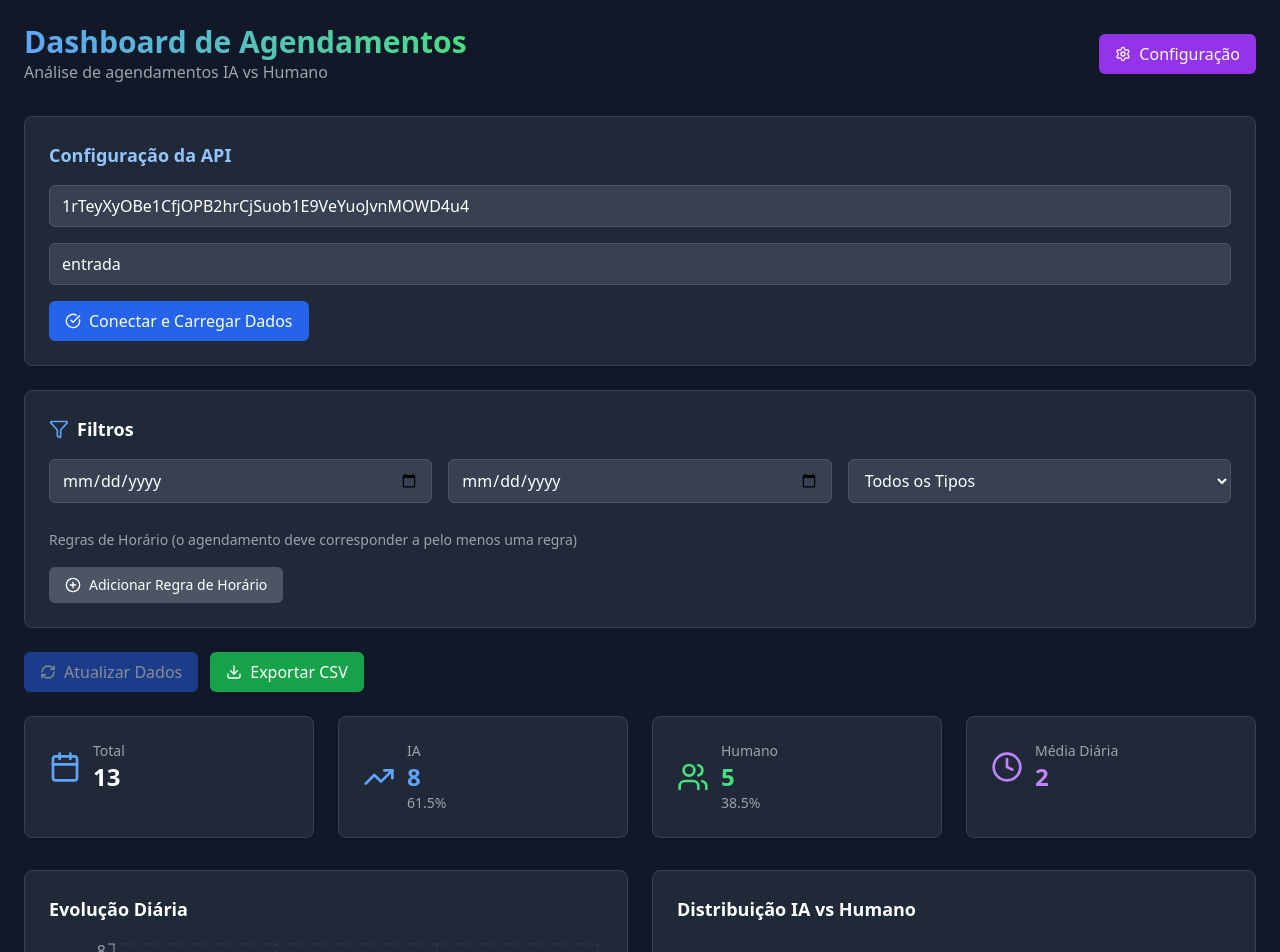
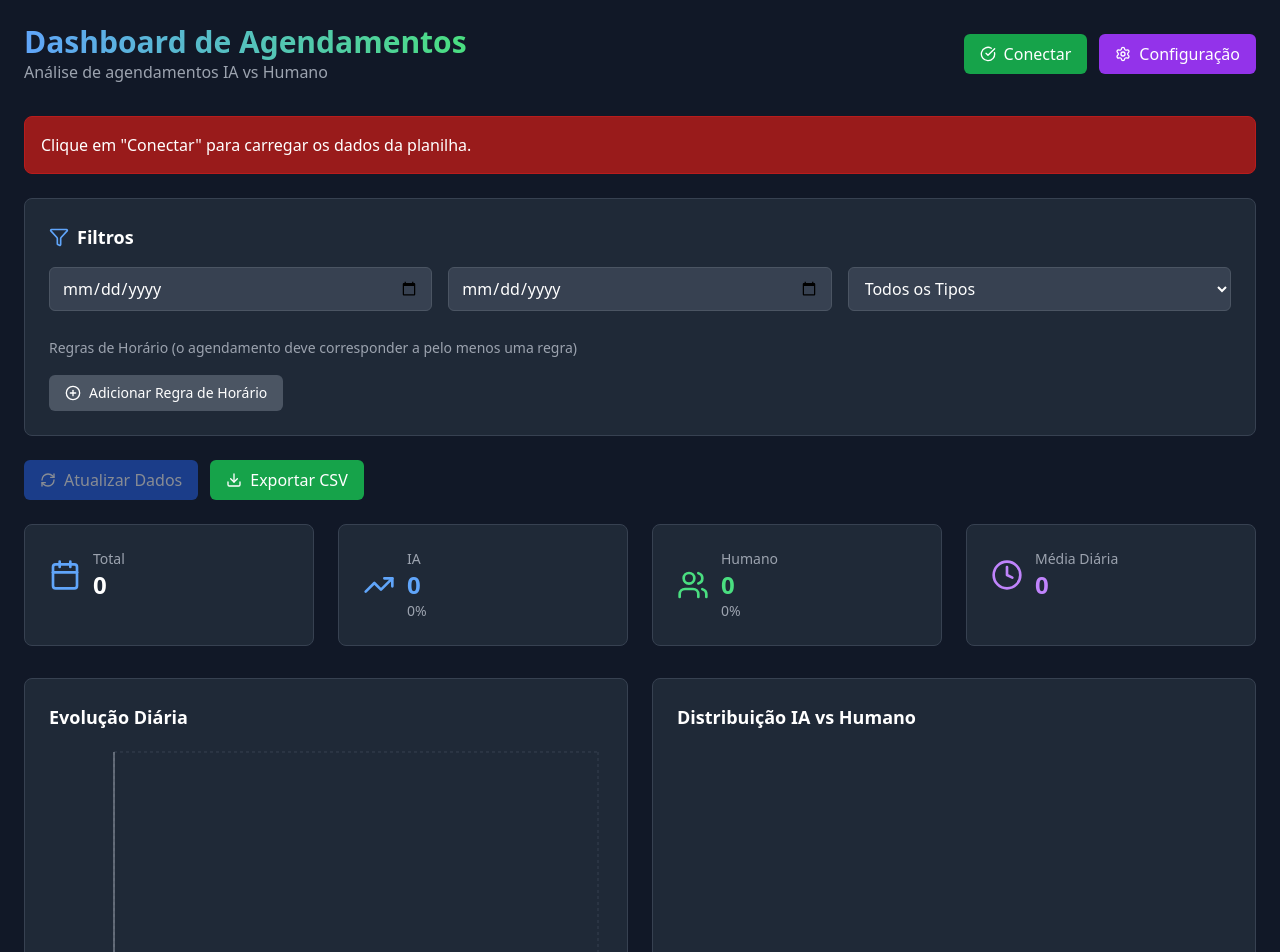
Before and after one commit to WoodAllem-IA/meu-dashboard-agendamentos, a React (Create React App) app: page / in a window 1280 px wide. Shown: the top 952 px of the page. Built offline with nearby package versions, Linux system fonts and the light colour scheme.

Commit message:
Atualiza App.js com ID da planilha pré-definido

```diff
--- a/src/App.js
+++ b/src/App.js
@@ -1,24 +1,6 @@
 import React, { useState, useEffect, useMemo } from 'react';
 import { AreaChart, Area, BarChart, Bar, CartesianGrid, Cell, Pie, PieChart, ResponsiveContainer, Tooltip, XAxis, YAxis } from 'recharts';
 import { Calendar, CheckCircle, Clock, Download, Filter, PlusCircle, RefreshCw, Settings, Trash2, TrendingUp, Users } from 'lucide-react';
-
-// Dados simulados para exibição inicial (MOVIDO PARA FORA DO COMPONENTE)
-const mockData = [
-    { id: 'W', created: '2025-07-12T20:29:56', activity: 'agendadahumano', source: 'whatsapp' },
-    { id: 'Kuka', created: '2025-07-12T20:20:00', activity: 'agendadahumano', source: 'whatsapp' },
-    { id: 'Maiane', created: '2025-07-12T16:08:12', activity: 'agendadoia', source: 'whatsapp' },
-    { id: 'Eduarda', created: '2025-07-12T14:32:04', activity: 'agendadoia', source: 'whatsapp' },
-    { id: 'Sirlene', created: '2025-07-12T14:00:30', activity: 'agendadoia', source: 'whatsapp' },
-    { id: 'Rol', created: '2025-07-12T16:17:42', activity: 'agendadoia', source: 'whatsapp' },
-    // Adicione mais dados simulados se desejar para testar os filtros
-    { id: 'TestIA_Manha_Seg', created: '2025-07-14T09:30:00', activity: 'agendadoia', source: 'test' }, // Segunda, Manhã
-    { id: 'TestHumano_Noite_Sab', created: '2025-07-12T20:00:00', activity: 'agendadahumano', source: 'test' }, // Sábado, Noite
-    { id: 'TestIA_Tarde_Ter', created: '2025-07-15T14:00:00', activity: 'agendadoia', source: 'test' }, // Terça, Tarde
-    { id: 'TestHumano_Noite_Dom', created: '2025-07-13T01:00:00', activity: 'agendadahumano', source: 'test' }, // Domingo, Madrugada (Noite)
-    { id: 'TestIA_Comercial_Qui', created: '2025-07-17T10:00:00', activity: 'agendadoia', source: 'test' }, // Quinta, Horário Comercial
-    { id: 'TestHumano_ForaComercial_Sex', created: '2025-07-18T05:00:00', activity: 'agendadahumano', source: 'test' }, // Sexta, Fora do Horário Comercial (Manhã cedo)
-    { id: 'TestIA_ForaComercial_Qua', created: '2025-07-16T19:00:00', activity: 'agendadoia', source: 'test' }, // Quarta, Fora do Horário Comercial (Noite)
-];
 
 // --- Componente para um único Grupo de Filtro (NOVO) ---
 const FilterRuleGroup = ({ rule, index, updateRule, removeRule }) => {
@@ -66,28 +48,19 @@ const FilterRuleGroup = ({ rule, index, updateRule, removeRule }) => {
 
 // --- Componente Principal do App ---
 const App = () => {
-    const [data, setData] = useState(mockData); // Inicializa com mockData
+    const [data, setData] = useState([]);
     // Estado dos filtros agora é um ARRAY de regras
     const [filterRules, setFilterRules] = useState([]);
     const [globalFilters, setGlobalFilters] = useState({ startDate: '', endDate: '', type: 'all' });
 
     const [isLoading, setIsLoading] = useState(false);
-    const [showConfig, setShowConfig] = useState(true);
-    const [config, setConfig] = useState(() => {
-        // Tenta carregar a configuração salva do localStorage
-        const savedConfig = localStorage.getItem('dashboardConfig');
-        if (savedConfig) {
-            return JSON.parse(savedConfig);
-        }
-        // Se não houver configuração salva, usa os valores padrão, incluindo o Spreadsheet ID
-        return {
+    const [showConfig, setShowConfig] = useState(false); // Alterado para false para não mostrar por padrão
+    const [config, setConfig] = useState({
         clientId: '43176476138-fc1su71bb11vfjofap8pvrs6srftd7a0.apps.googleusercontent.com',
-            spreadsheetId: '1rTeyXyOBe1CfjOPB2hrCjSuob1E9VeYuoJvnMOWD4u4', // ID da planilha pré-preenchido
+        spreadsheetId: '1rTeyXyOBe1CfjOPB2hrCjSuob1E9VeYuoJvnMOWD4u4', // ID da planilha pré-definido
         sheetName: 'entrada'
-        };
     });
     const [authStatus, setAuthStatus] = useState('not_authenticated');
-    const [tokenClient, setTokenClient] = useState(null); // Mantido, mas não usado diretamente na lógica final
 
     // Funções para gerenciar as regras de filtro
     const addFilterRule = () => {
@@ -102,26 +75,25 @@ const App = () => {
         setFilterRules(filterRules.filter((_, i) => i !== index));
     };
 
-    // Carrega os scripts do Google (GSI para auth, GAPI para Sheets API)
+    // ... (useEffect, initializeAndSignIn, fetchDataFromSheets - sem alterações)
     useEffect(() => {
         const gsiScript = document.createElement('script');
         gsiScript.src = 'https://accounts.google.com/gsi/client';
         gsiScript.async = true;
         gsiScript.defer = true;
-        document.head.appendChild(gsiScript  );
+        document.head.appendChild(gsiScript );
 
         const gapiScript = document.createElement('script');
         gapiScript.src = 'https://apis.google.com/js/api.js';
         gapiScript.async = true;
         gapiScript.defer = true;
-        gapiScript.onload = (  ) => window.gapi.load('client', () => {});
+        gapiScript.onload = ( ) => window.gapi.load('client', () => {});
         document.head.appendChild(gapiScript);
     }, []);
 
-    // Função para inicializar e autenticar com o Google
     const initializeAndSignIn = async () => {
         if (!window.google || !window.gapi) {
-            alert("As bibliotecas do Google ainda não carregaram. Tente novamente em alguns segundos.");
+            alert("As bibliotecas do Google ainda não carregaram. Tente novamente.");
             return;
         }
         if (!config.clientId || !config.spreadsheetId) {
@@ -133,10 +105,8 @@ const App = () => {
             const client = window.google.accounts.oauth2.initTokenClient({
                 client_id: config.clientId,
                 scope: 'https://www.googleapis.com/auth/spreadsheets.readonly',
-                callback: async (tokenResponse  ) => {
-                    if (tokenResponse.error) {
-                        throw new Error(tokenResponse.error);
-                    }
+                callback: async (tokenResponse ) => {
+                    if (tokenResponse.error) throw new Error(tokenResponse.error);
                     setAuthStatus('authenticated');
                     setShowConfig(false);
                     await window.gapi.client.init({});
@@ -145,17 +115,16 @@ const App = () => {
             });
             client.requestAccessToken();
         } catch (error) {
-            console.error('Erro na autenticação ou inicialização:', error);
+            console.error('Erro na autenticação:', error);
             setAuthStatus('error');
             alert('Erro na autenticação: ' + error.message);
         }
     };
 
-    // Função para buscar dados da planilha
     const fetchDataFromSheets = async () => {
         setIsLoading(true);
         try {
-            await window.gapi.client.load('https://sheets.googleapis.com/$discovery/rest?version=v4'  );
+            await window.gapi.client.load('https://sheets.googleapis.com/$discovery/rest?version=v4' );
             const response = await window.gapi.client.sheets.spreadsheets.values.get({
                 spreadsheetId: config.spreadsheetId,
                 range: `${config.sheetName}!A:C`,
@@ -166,11 +135,9 @@ const App = () => {
                 const processedData = rows.slice(1).map((row, index) => {
                     const [contactId, created, lastActivity] = row;
                     if (!lastActivity || !created) return null;
-
                     const activityLower = lastActivity.toLowerCase();
                     const isIA = activityLower.includes('agendadoia') || activityLower.includes('agendamento ia');
                     const isHumano = activityLower.includes('agendadahumano') || activityLower.includes('agendamento humano');
-
                     if (isIA || isHumano) {
                         return {
                             id: contactId || `contact_${index}`,
@@ -188,43 +155,19 @@ const App = () => {
         } catch (error) {
             console.error('Erro ao buscar dados:', error);
             setAuthStatus('error');
-            alert('Erro ao buscar dados da planilha. Verifique o ID da planilha e as permissões.');
+            alert('Erro ao buscar dados. Verifique o ID da planilha e permissões.');
         } finally {
             setIsLoading(false);
         }
     };
 
-    // Efeito para configurar a auto-atualização
-    useEffect(() => {
-        let intervalId;
-        // Só configura o intervalo se estiver autenticado e configurado
-        if (authStatus === 'authenticated' && config.spreadsheetId && window.gapi?.client?.sheets) {
-            // Limpa qualquer intervalo existente para evitar duplicação
-            if (intervalId) clearInterval(intervalId);
-
-            intervalId = setInterval(() => {
-                console.log('Atualizando dados automaticamente...');
-                fetchDataFromSheets();
-            }, 300000); // 300000 ms = 5 minutos
-        } else {
-            // Se não estiver autenticado/configurado, limpa o intervalo
-            if (intervalId) clearInterval(intervalId);
-        }
-
-        // Limpa o intervalo quando o componente é desmontado ou as dependências mudam
-        return () => {
-            if (intervalId) clearInterval(intervalId);
-        };
-    }, [authStatus, config.spreadsheetId]); // Dependências: re-executa se status de auth ou ID da planilha mudar
-
-
-    // Processamento e filtragem dos dados
+    // --- LÓGICA DE FILTRAGEM COM MÚLTIPLAS REGRAS ---
     const filteredData = useMemo(() => {
         return data.map(item => ({
             ...item,
             date: new Date(item.created),
             hour: new Date(item.created).getHours(),
-            dayOfWeek: new Date(item.created).getDay(), // 0 = Dom, 1 = Seg, ..., 6 = Sáb
+            dayOfWeek: new Date(item.created).getDay(),
             type: item.activity.toLowerCase().includes('ia') ? 'IA' : 'Humano'
         })).filter(item => {
             // Filtros Globais (Data e Tipo)
@@ -260,7 +203,7 @@ const App = () => {
         });
     }, [data, globalFilters, filterRules]);
 
-    // Métricas principais
+    // ... (metrics, dailyData, etc. - sem alterações)
     const metrics = useMemo(() => {
         const total = filteredData.length;
         const ia = filteredData.filter(item => item.type === 'IA').length;
@@ -274,7 +217,6 @@ const App = () => {
         };
     }, [filteredData]);
 
-    // Dados para gráficos
     const dailyData = useMemo(() => {
         const grouped = filteredData.reduce((acc, item) => {
             const date = item.date.toISOString().split('T')[0];
@@ -331,10 +273,21 @@ const App = () => {
                         </h1>
                         <p className="text-gray-400">Análise de agendamentos IA vs Humano</p>
                     </div>
+                    <div className="flex gap-3">
+                        {/* Botão para conectar diretamente */}
+                        <button
+                            onClick={initializeAndSignIn}
+                            disabled={authStatus === 'authenticated'}
+                            className="flex items-center px-4 py-2 bg-green-600 hover:bg-green-700 rounded-md transition-colors disabled:opacity-50"
+                        >
+                            <CheckCircle className="h-4 w-4 mr-2" />
+                            {authStatus === 'authenticated' ? 'Conectado' : 'Conectar'}
+                        </button>
                         <button onClick={() => setShowConfig(!showConfig)} className="flex items-center px-4 py-2 bg-purple-600 hover:bg-purple-700 rounded-md transition-colors">
                             <Settings className="h-4 w-4 mr-2" />
                             Configuração
                         </button>
+                    </div>
                 </div>
 
                 {/* Config Section */}
@@ -355,16 +308,7 @@ const App = () => {
                 {/* Status Bar */}
                 {!showConfig && (
                     <div className={`rounded-lg p-4 mb-6 border flex items-center justify-between ${authStatus === 'authenticated' ? 'bg-green-800 border-green-700' : 'bg-red-800 border-red-700'}`}>
-                        <p>{authStatus === 'authenticated' ? 'Conectado!' : 'Erro na conexão.'}</p>
-                        {/* Adicionado o botão para Configurar / Autenticar quando não está conectado */}
-                        {authStatus !== 'authenticated' && (
-                            <button
-                                onClick={() => setShowConfig(true)}
-                                className="px-4 py-2 bg-blue-600 hover:bg-blue-700 rounded-md transition-colors"
-                            >
-                                Configurar / Autenticar
-                            </button>
-                        )}
+                        <p>{authStatus === 'authenticated' ? 'Conectado!' : 'Clique em "Conectar" para carregar os dados da planilha.'}</p>
                     </div>
                 )}
 
@@ -410,6 +354,7 @@ const App = () => {
                 </div>
 
                 {/* Cards & Charts */}
+                {/* ... (Restante do JSX para os cards e gráficos - sem alterações) ... */}
                 <div className="grid grid-cols-1 md:grid-cols-4 gap-6 mb-8">
                     <div className="bg-gray-800 rounded-lg p-6 border border-gray-700"><div className="flex items-center"><Calendar className="h-8 w-8 text-blue-400 mr-3" /><div><p className="text-sm font-medium text-gray-400">Total</p><p className="text-2xl font-bold">{metrics.total}</p></div></div></div>
                     <div className="bg-gray-800 rounded-lg p-6 border border-gray-700"><div className="flex items-center"><TrendingUp className="h-8 w-8 text-blue-400 mr-3" /><div><p className="text-sm font-medium text-gray-400">IA</p><p className="text-2xl font-bold text-blue-400">{metrics.ia}</p><p className="text-sm text-gray-400">{metrics.iaPercentage}%</p></div></div></div>
```
Lines whose indentation alone changed are shown as unchanged.
